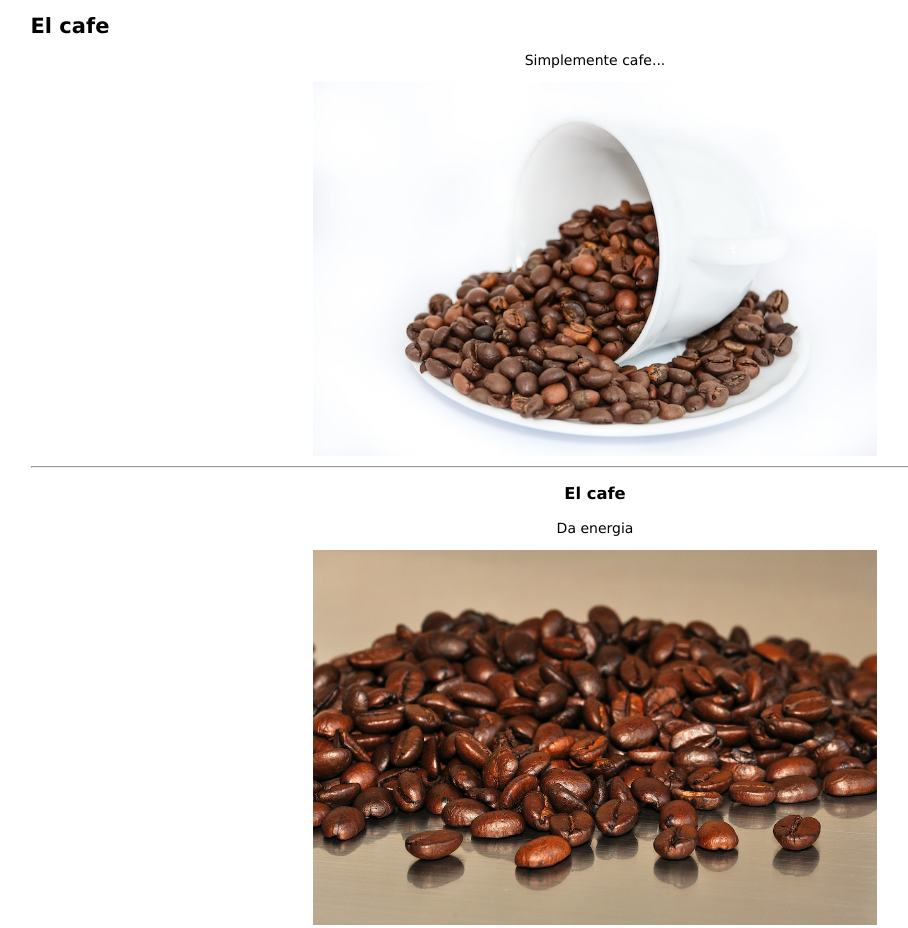
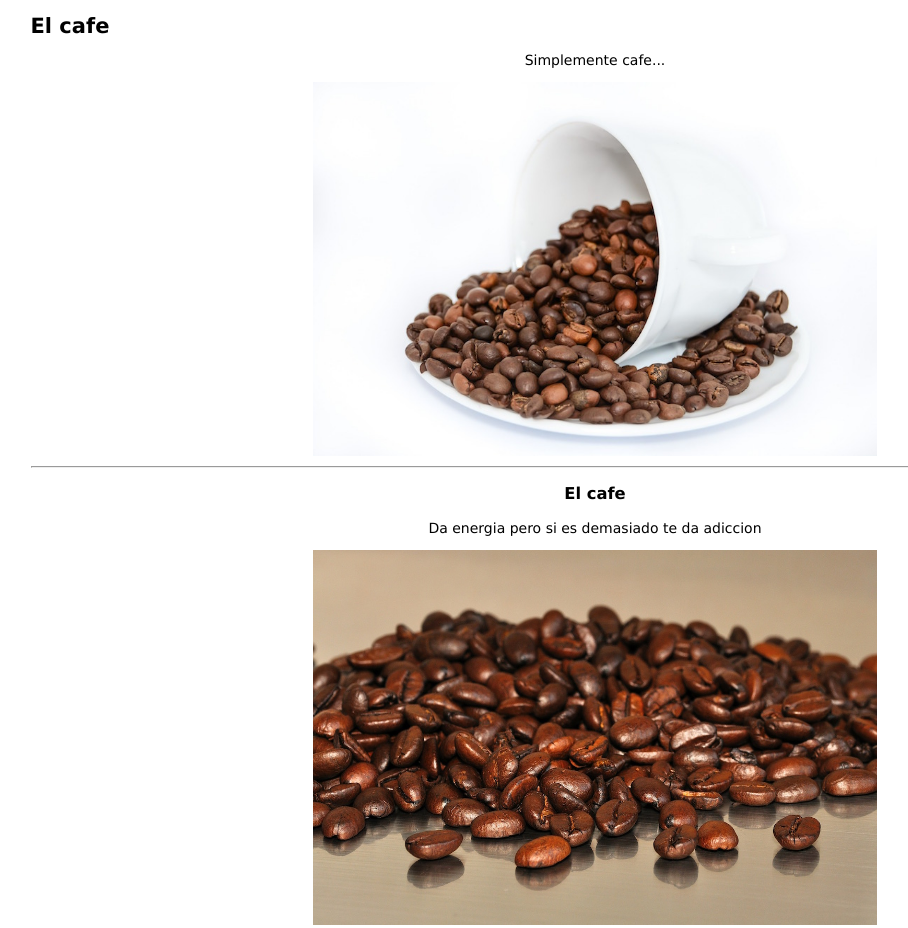
Before and after one commit to mcastorena0316/cafe, a plain HTML site: page index.html in a window 1280 px wide. Shown: the top 928 px of the page, without its empty margins (45-953 px from the left). Drawn offline with Linux system fonts and the light colour scheme.

Commit message:
agregue un texto nuevo para ver como funcionan los cambios en github

```diff
--- a/index.html
+++ b/index.html
@@ -22,7 +22,7 @@
     <hr>
     <article>
         <h1>El cafe </h1>
-        <p>Da energia </p>
+        <p>Da energia pero si es demasiado te da adiccion </p>
         <img src="img/cafe_grande.jpg" alt="cafegrande">
     </article>
     <article>
```
